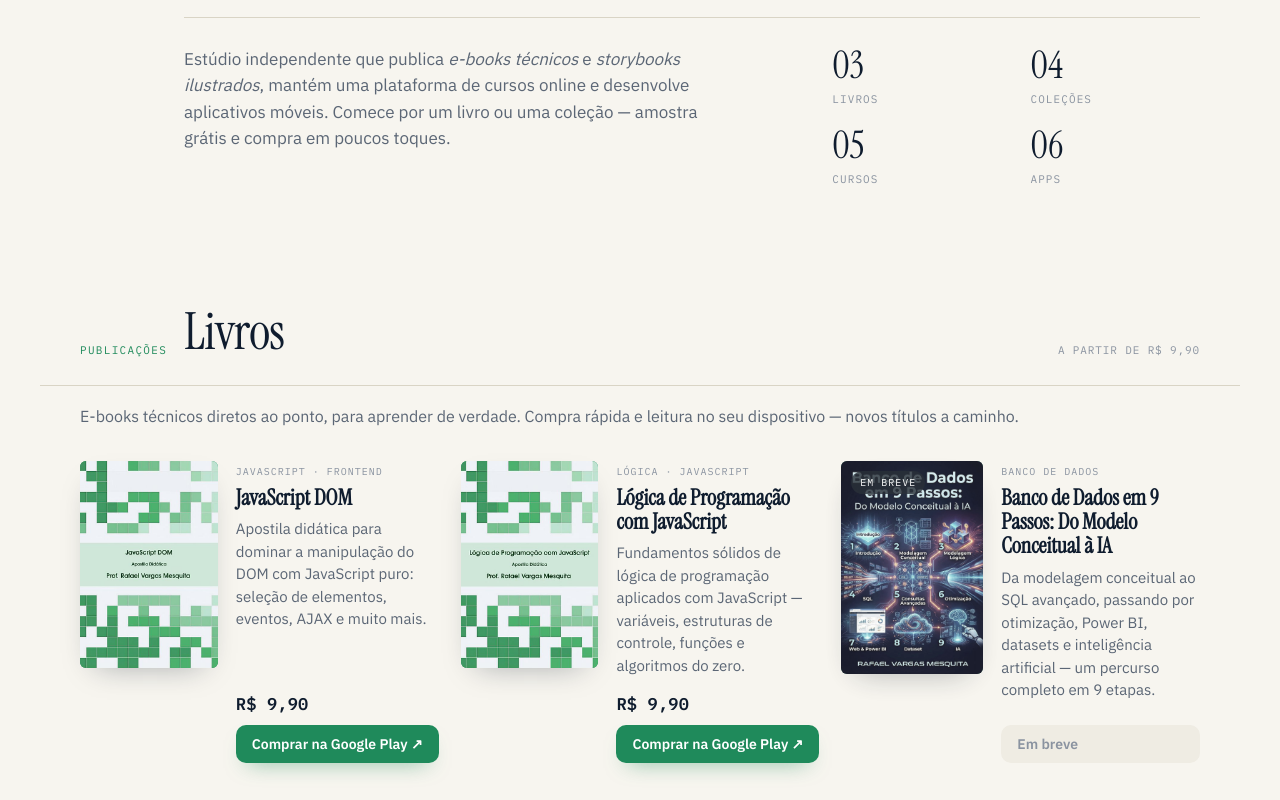
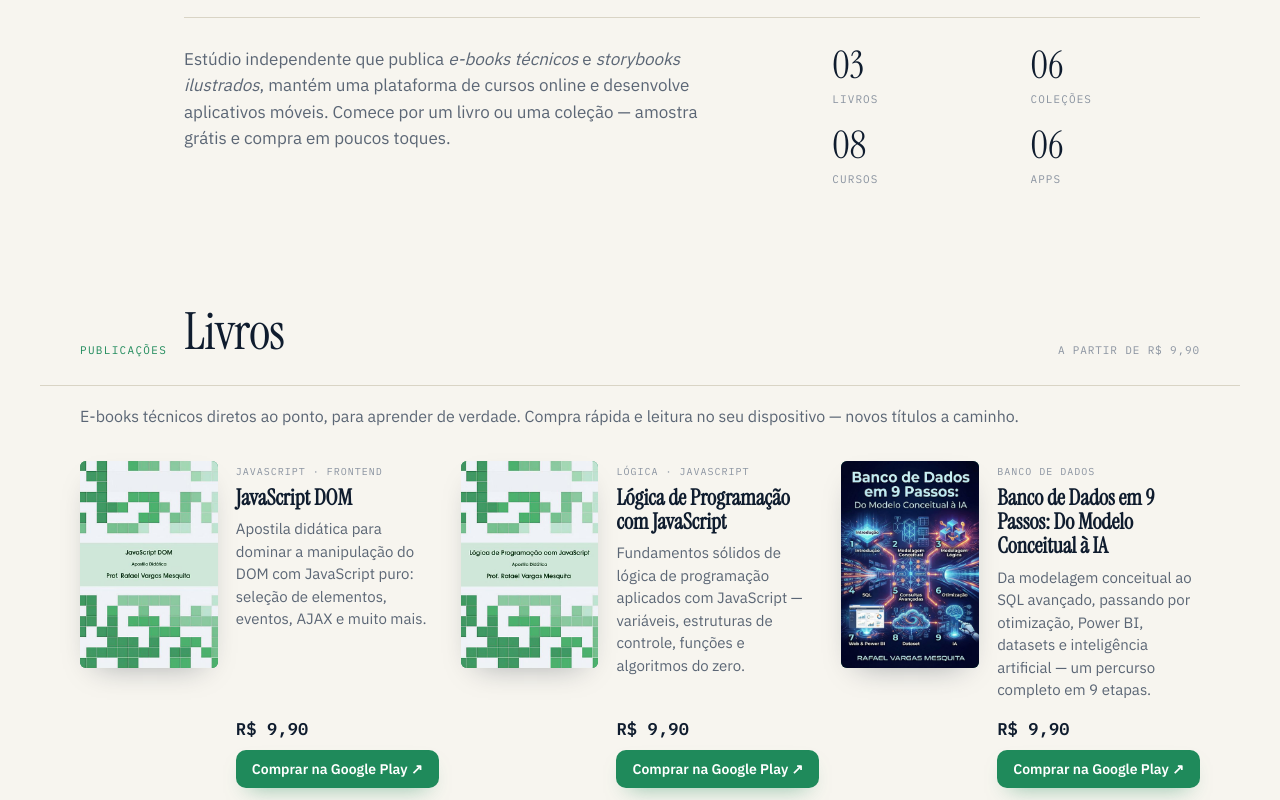
Before and after one commit to vargascodemail/vargascodemail.github.io, a plain HTML site: page index.html in a window 1280 px wide. Shown: the part 360-1160 px from the top of the page. Drawn offline with Linux system fonts and the light colour scheme.

Commit message:
feat: update book URLs, add new courses, and adjust content metadata and statistics

```diff
--- a/app.js
+++ b/app.js
@@ -61,7 +61,7 @@
     desc: 'Apostila didática para dominar a manipulação do DOM com JavaScript puro: seleção de elementos, eventos, AJAX e muito mais.',
     preco: 'R$ 9,90',
     loja: 'Google Play',
-    url: 'https://play.google.com/store/books/details?id=bw0XEQAAQBAJ',
+    url: 'https://play.google.com/store/books/details?id=ZJH6EQAAQBAJ',
     disponivel: true,
   },
   {
@@ -71,7 +71,7 @@
     desc: 'Fundamentos sólidos de lógica de programação aplicados com JavaScript — variáveis, estruturas de controle, funções e algoritmos do zero.',
     preco: 'R$ 9,90',
     loja: 'Google Play',
-    url: 'https://play.google.com/store/books/details?id=E-sWEQAAQBAJ',
+    url: 'https://play.google.com/store/books/details?id=cJD6EQAAQBAJ',
     disponivel: true,
   },
   {
@@ -79,8 +79,10 @@
     tag: 'Banco de Dados',
     cover: 'assets/livros/livro-bd.jpg',
     desc: 'Da modelagem conceitual ao SQL avançado, passando por otimização, Power BI, datasets e inteligência artificial — um percurso completo em 9 etapas.',
-    disponivel: false,
-    url: 'https://ravarmes.github.io/curso-bd/',
+    preco: 'R$ 9,90',
+    loja: 'Google Play',
+    url: 'https://play.google.com/store/books/details?id=Znr5EQAAQBAJ',
+    disponivel: true,
   },
 ];
 
@@ -92,7 +94,7 @@
     code: 'POO2',
     nome: 'Programação Orientada a Objetos 2',
     subtitulo: 'JavaFX · JDBC · MVC · Threads · Sockets',
-    desc: 'Do JavaFX ao JDBC: aplicações desktop completas com interfaces gráficas, persistência de dados, padrão MVC e programação concorrente e distribuída.',
+    desc: 'Do JavaFX ao JDBC: construa aplicações desktop completas com interfaces gráficas, persistência de dados, padrões MVC, programação concorrente e distribuída.',
     hue: 145, chroma: 0.15, nivel: 'Intermediário', horas: 20, capitulos: 5,
     acesso: 'gratuito', disponivel: true,
     url: 'https://cursos.vargascode.com.br/cursos/curso-poo2/',
@@ -107,12 +109,21 @@
     url: 'https://cursos.vargascode.com.br/cursos/curso-bd/',
   },
   {
+    code: 'AS',
+    nome: 'Análise de Sistemas',
+    subtitulo: 'Paradigma OO · Processos · Requisitos · Casos de Uso · UML',
+    desc: 'Análise e projeto de software orientado a objetos com UML: processos de desenvolvimento, requisitos, casos de uso e diagramas de classe.',
+    hue: 215, chroma: 0.15, nivel: 'Iniciante', horas: 24, capitulos: 5,
+    acesso: 'gratuito', disponivel: true,
+    url: 'https://cursos.vargascode.com.br/cursos/curso-as/',
+  },
+  {
     code: 'JSLOG',
     nome: 'JavaScript: Lógica de Programação',
     subtitulo: 'Variáveis · Decisões · Laços · Arrays · Funções',
     desc: 'Lógica de programação do zero com JavaScript: variáveis, condições, laços, funções e resolução de problemas reais no navegador.',
     hue: 55, chroma: 0.18, nivel: 'Iniciante', horas: 12, capitulos: 6,
-    acesso: 'gratuito', disponivel: true,
+    acesso: 'ebook', disponivel: true,
     url: 'https://cursos.vargascode.com.br/cursos/curso-javascript/',
   },
   {
@@ -121,17 +132,35 @@
     subtitulo: 'Seletores · Eventos · Formulários · Práticas',
     desc: 'Selecione, crie e modifique elementos HTML com JavaScript puro: eventos, formulários, animações e práticas guiadas com o DOM.',
     hue: 50, chroma: 0.17, nivel: 'Iniciante', horas: 12, capitulos: 6,
-    acesso: 'gratuito', disponivel: true,
+    acesso: 'ebook', disponivel: true,
     url: 'https://cursos.vargascode.com.br/cursos/curso-javascriptdom/',
   },
   {
     code: 'GRAF',
     nome: 'Teoria dos Grafos',
-    subtitulo: 'Não Direcionados · Digrafos · AGM · Caminho Mínimo',
+    subtitulo: 'Grafos Não Direcionados · Digrafos · AGM · Caminho Mais Curto',
     desc: 'Fundamentos da Teoria dos Grafos: representações, conexidade, pontes e articulações, árvore geradora mínima (Kruskal e Prim) e caminhos mais curtos (Dijkstra, Bellman-Ford e Floyd-Warshall).',
     hue: 280, chroma: 0.16, nivel: 'Intermediário', horas: 16, capitulos: 4,
     acesso: 'gratuito', disponivel: true,
     url: 'https://cursos.vargascode.com.br/cursos/curso-grafos/',
+  },
+  {
+    code: 'AGEN',
+    nome: 'Algoritmos Genéticos',
+    subtitulo: 'Computação Evolutiva · Seleção · Crossover · Mutação',
+    desc: 'Resolva problemas de otimização com algoritmos genéticos: inspiração biológica, representação, função de aptidão, seleção, crossover e mutação.',
+    hue: 305, chroma: 0.15, nivel: 'Intermediário', horas: 14, capitulos: 7,
+    acesso: 'gratuito', disponivel: true,
+    url: 'https://cursos.vargascode.com.br/cursos/curso-ag/',
+  },
+  {
+    code: 'AALG',
+    nome: 'Análise de Algoritmos',
+    subtitulo: 'Notação Grande-O · BST · AVL · Tabela Hash',
+    desc: 'Meça o custo de um algoritmo antes de escrevê-lo e compare as três estruturas que resolvem busca, inserção e remoção: BST, AVL e tabela hash.',
+    hue: 250, chroma: 0.16, nivel: 'Intermediário', horas: 16, capitulos: 4,
+    acesso: 'gratuito', disponivel: true,
+    url: 'https://cursos.vargascode.com.br/cursos/curso-aa/',
   },
   {
     code: 'WEB',
@@ -150,15 +179,6 @@
     hue: 335, chroma: 0.15, nivel: 'Avançado', horas: 14, capitulos: 7,
     acesso: 'gratuito', disponivel: false,
     url: 'https://cursos.vargascode.com.br/',
-  },
-  {
-    code: 'AGEN',
-    nome: 'Algoritmos Genéticos',
-    subtitulo: 'Computação Evolutiva e Otimização',
-    desc: 'Resolva problemas de otimização complexos com algoritmos genéticos: seleção, crossover, mutação e aplicações em scheduling e roteamento.',
-    hue: 305, chroma: 0.15, nivel: 'Intermediário', horas: 10, capitulos: 5,
-    acesso: 'gratuito', disponivel: true,
-    url: 'https://cursos.vargascode.com.br/cursos/curso-ag/',
   },
 ];
 
--- a/index.html
+++ b/index.html
@@ -58,8 +58,8 @@
       </p>
       <dl class="ed-stats">
         <div><dt>03</dt><dd>livros</dd></div>
-        <div><dt>04</dt><dd>coleções</dd></div>
-        <div><dt>05</dt><dd>cursos</dd></div>
+        <div><dt>06</dt><dd>coleções</dd></div>
+        <div><dt>08</dt><dd>cursos</dd></div>
         <div><dt>06</dt><dd>apps</dd></div>
       </dl>
     </div>
```
